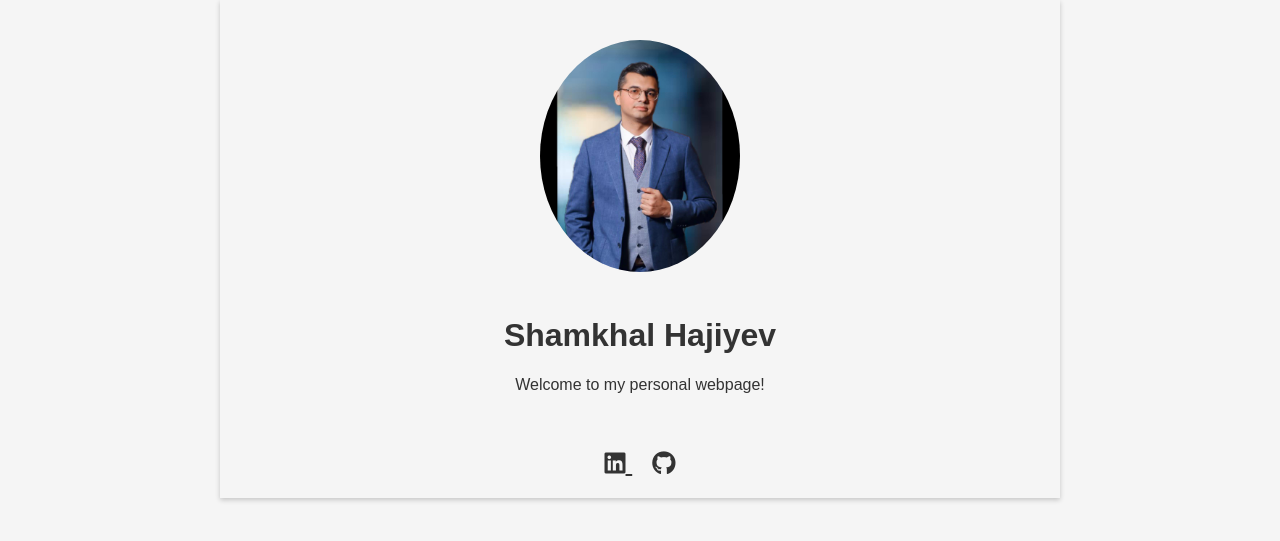
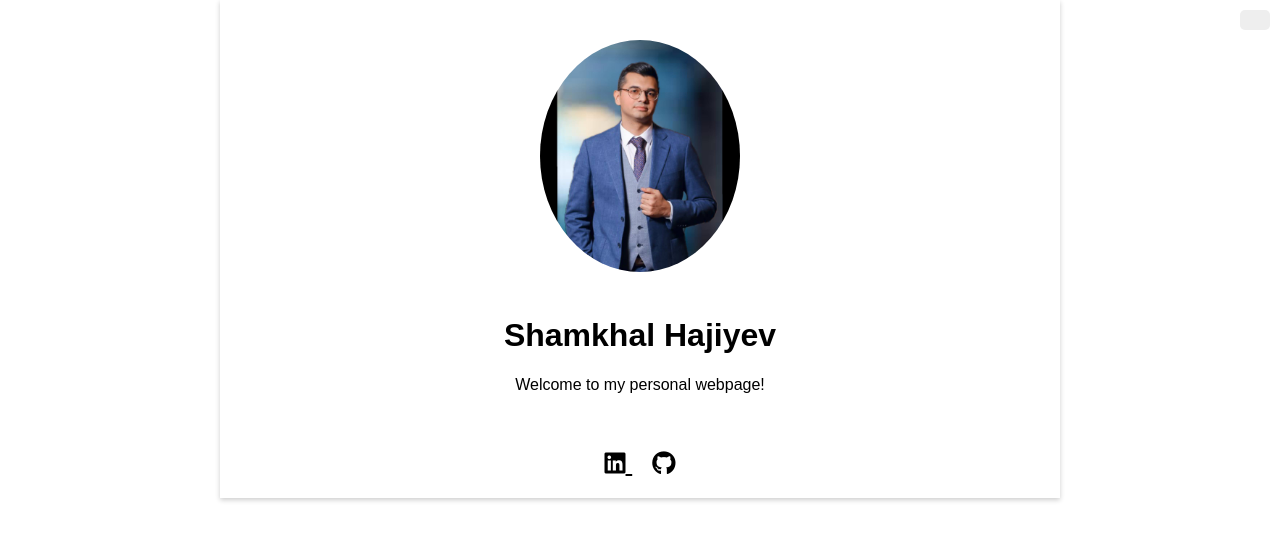
Before and after one commit to ShamkhalHajiyev/shamkhalhajiyev.github.io, a Jekyll site: the page built from README.md, in a window 1280 px wide. Shown: the top 541 px of the page. Built offline with Jekyll 4.4.1, drawn with Linux system fonts in a browser that asks for light colours; nearby versions of some CDN libraries; our own code applies the rules of GitHub Pages for plain Markdown files.

Commit message:
Update style.css

```diff
--- a/assets/css/style.css
+++ b/assets/css/style.css
@@ -1,9 +1,19 @@
+:root {
+    --color-bg: #ffffff;
+    --color-fg: #000000;
+}
+
+[data-theme="dark"] {
+    --color-bg: #000000;
+    --color-fg: #ffffff;
+}
+
 body {
     margin: 0;
     padding: 0;
     font-family: Arial, sans-serif;
-    background-color: #f5f5f5; /* Light theme background */
-    color: #333; /* Light theme text */
+    background-color: var(--color-bg);
+    color: var(--color-fg);
     transition: background-color 0.3s, color 0.3s; /* Smooth transition for theme change */
 }
 
@@ -48,16 +58,16 @@
 
 /* Dark theme styles */
 body.dark-mode {
-    background-color: #333; /* Dark theme background */
-    color: #f5f5f5; /* Dark theme text */
+    background-color: var(--color-bg); /* Dark theme background */
+    color: var(--color-fg); /* Dark theme text */
 }
 
 body.dark-mode a {
-    color: #f5f5f5; /* Dark theme link color */
+    color: var(--color-fg); /* Dark theme link color */
 }
 
 /* Theme toggle button style */
-#theme-toggle {
+#dark-mode-toggle-1 {
     position: fixed;
     top: 10px;
     right: 10px;
@@ -71,7 +81,7 @@
     outline: none; /* Removes the outline on focus for a clean look */
 }
 
-body.dark-mode #theme-toggle {
+body.dark-mode #dark-mode-toggle-1 {
     background: #222;
     color: #ddd;
 }
```
